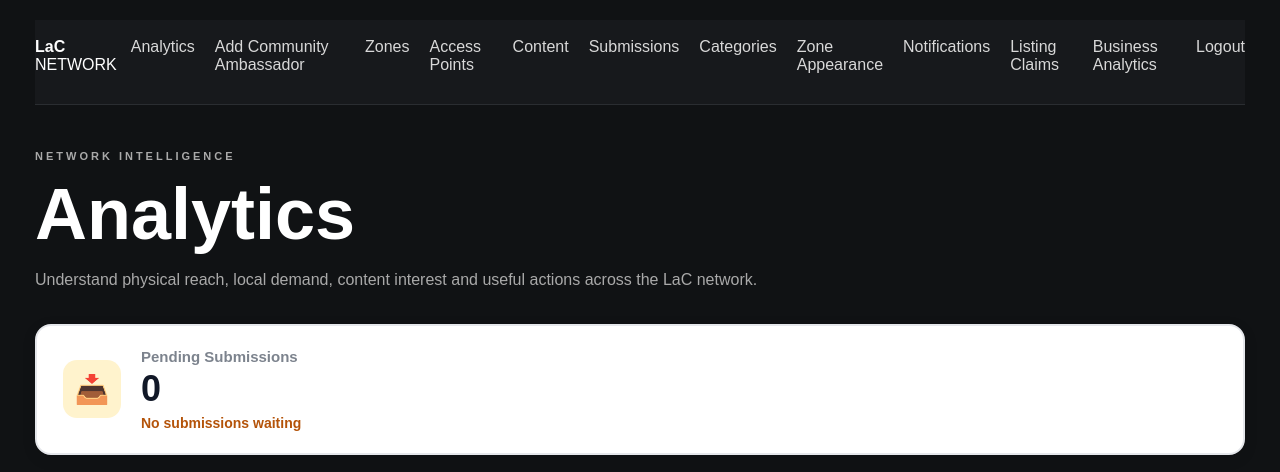
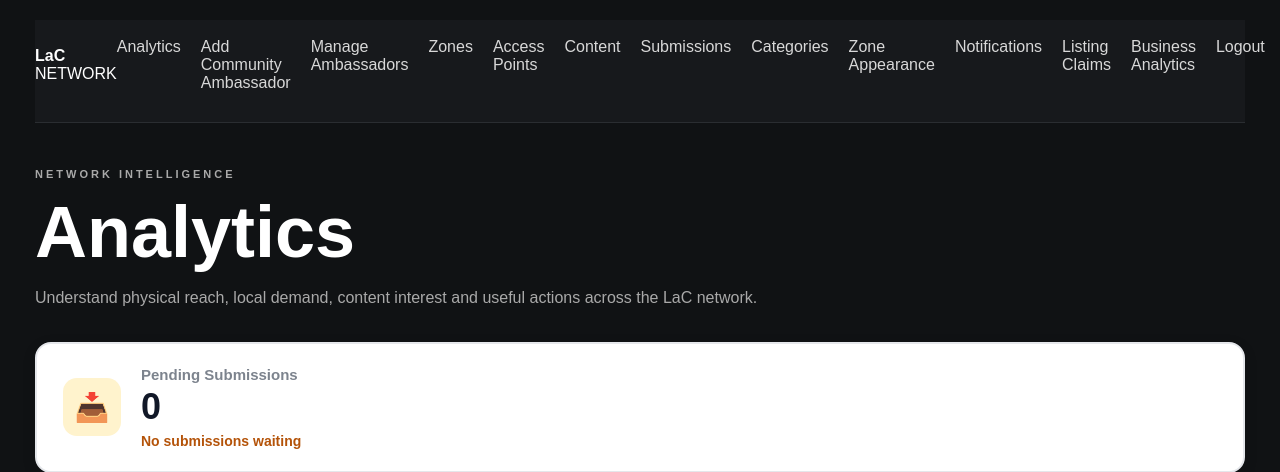
Before and after one commit to LasieHlongwane/theqr-alert, a Flask app: page /admin/ in a window 1280 px wide. Shown: the top 472 px of the page. Run offline with Flask 3, Linux system fonts and the light colour scheme; the visitor is signed in with stand-in values (Sample User, id 1); parts of the project's set-up code (start-up, migrations or seed data) failed here and were passed over.

Commit message:
Add link to manage community ambassadors

```diff
--- a/templates/admin/analytics.html
+++ b/templates/admin/analytics.html
@@ -221,6 +221,10 @@
                  Add Community Ambassador
             </a>
 
+            <a href="{{ url_for('admin.admin_community_ambassadors' ) }}">
+                 Manage Ambassadors
+            </a>
+
             <a href="{{ url_for('admin.zones') }}">
                 Zones
             </a>
```
